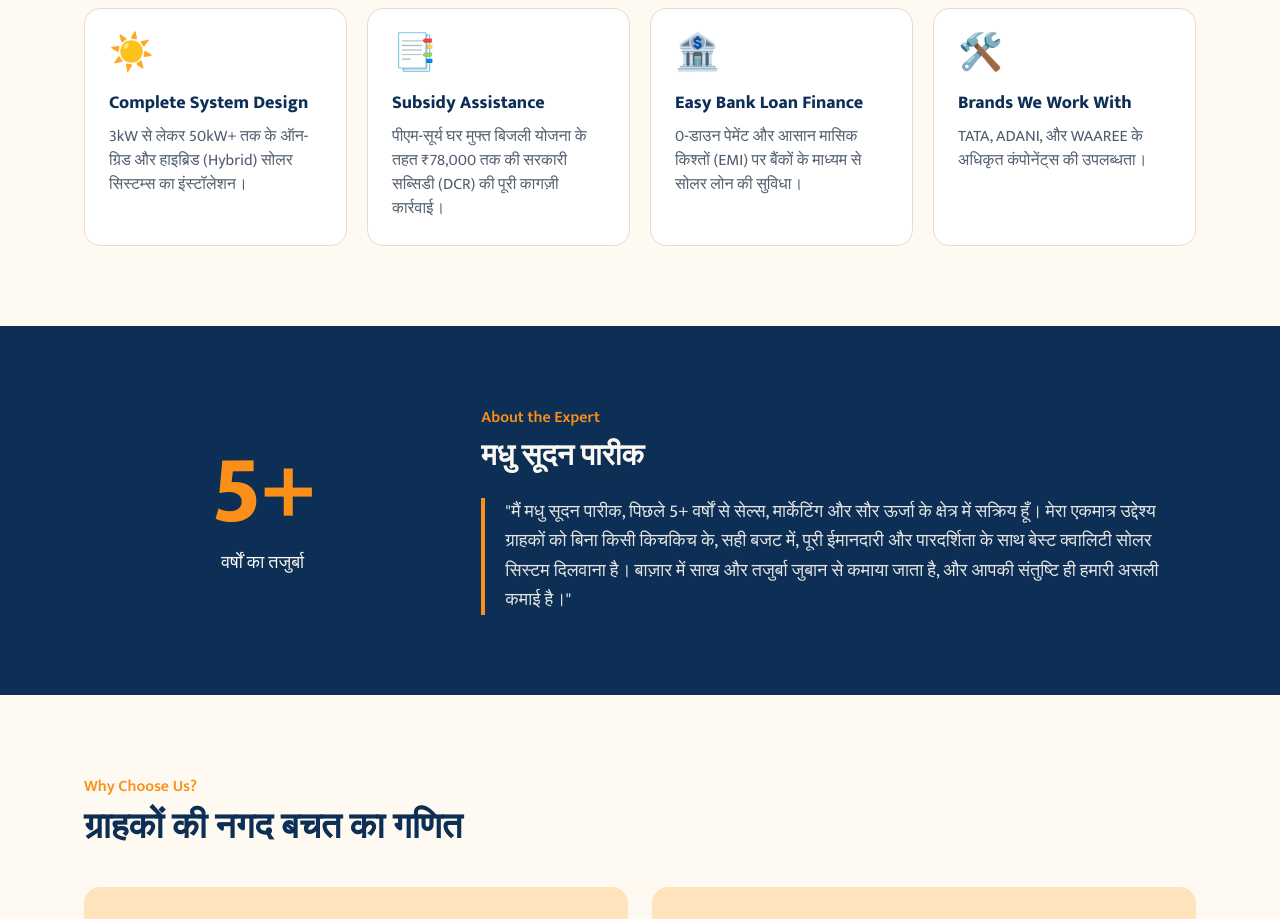
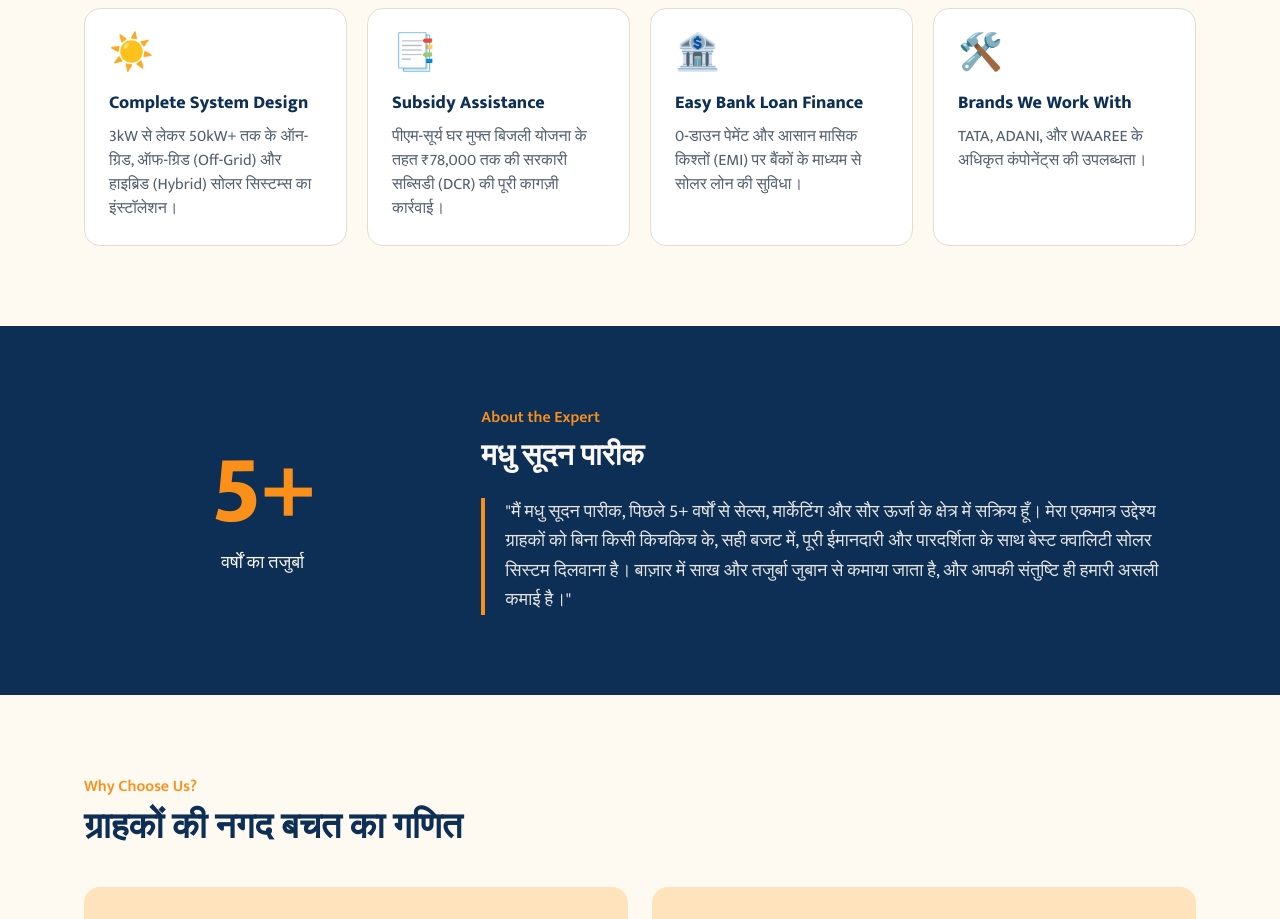
Before and after one commit to madhuratan/mspsolar, a React (Vite) app: page / in a window 1280 px wide. Shown: the part 920-1839 px from the top of the page. Built offline with nearby package versions, Linux system fonts and the light colour scheme.

Commit message:
Mention Off-Grid systems in the system design card
Co-Authored-By: Claude Opus 5.5 <noreply@anthropic.com>

```diff
--- a/src/App.tsx
+++ b/src/App.tsx
@@ -12,7 +12,7 @@ const services = [
   {
     icon: "☀️",
     title: "Complete System Design",
-    text: "3kW से लेकर 50kW+ तक के ऑन-ग्रिड और हाइब्रिड (Hybrid) सोलर सिस्टम्स का इंस्टॉलेशन।",
+    text: "3kW से लेकर 50kW+ तक के ऑन-ग्रिड, ऑफ-ग्रिड (Off-Grid) और हाइब्रिड (Hybrid) सोलर सिस्टम्स का इंस्टॉलेशन।",
   },
   {
     icon: "📑",
```
